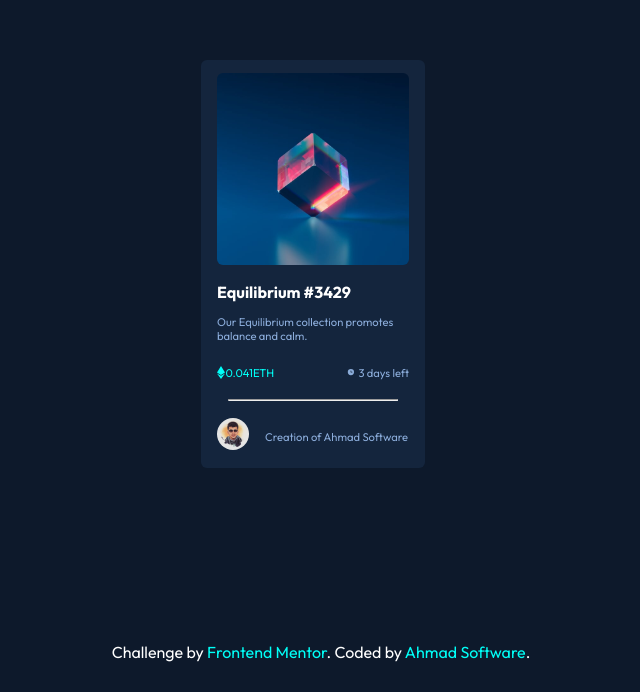
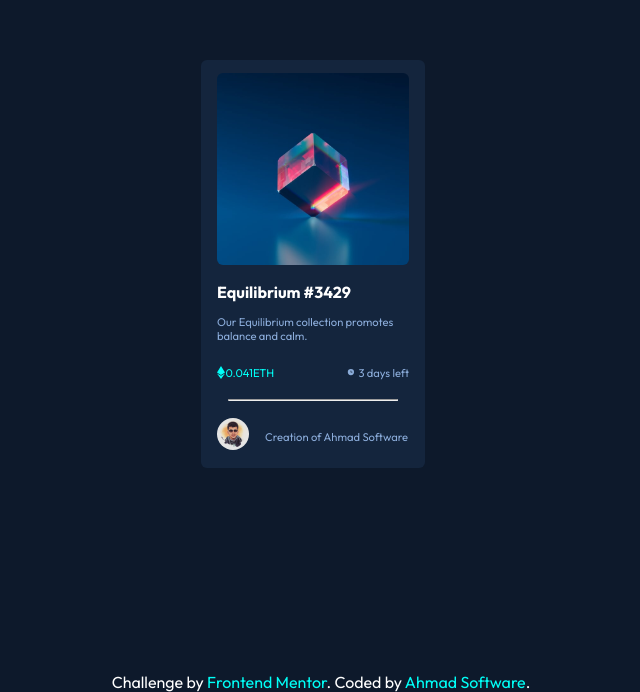
Before and after one commit to Ahmad-Div/card-design-Ahmad-Software, a plain HTML site: page index.html in a window 1280 px wide. Shown: the part 108-800 px from the top of the page, without its empty margins (327-967 px from the left). Drawn offline with Linux system fonts and the light colour scheme.

Commit message:
Update style.css

```diff
--- a/style.css
+++ b/style.css
@@ -149,9 +149,9 @@ hr {
 
 
 footer {
-    position: absolute;
-    bottom: 30px;
+    position: fixed;
     width: 100%;
+    bottom: 0;
 }
 
 
```
